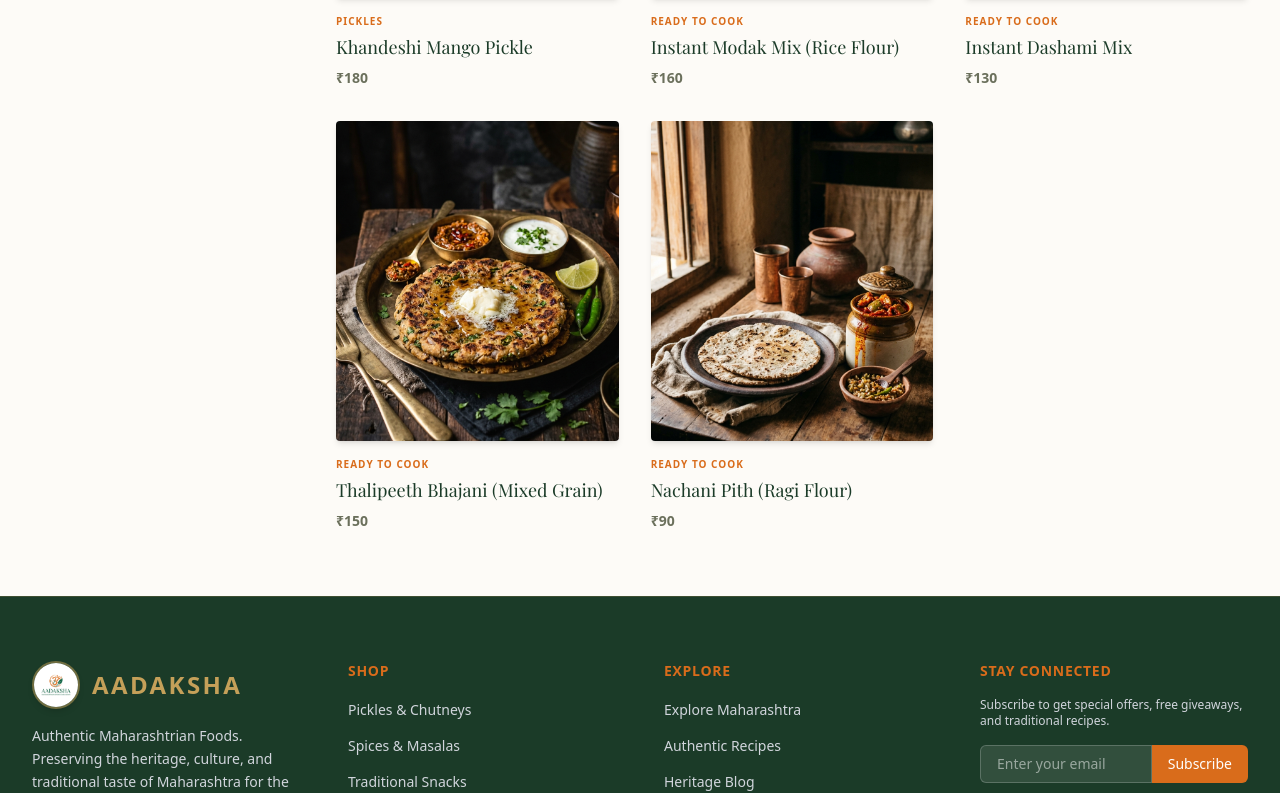
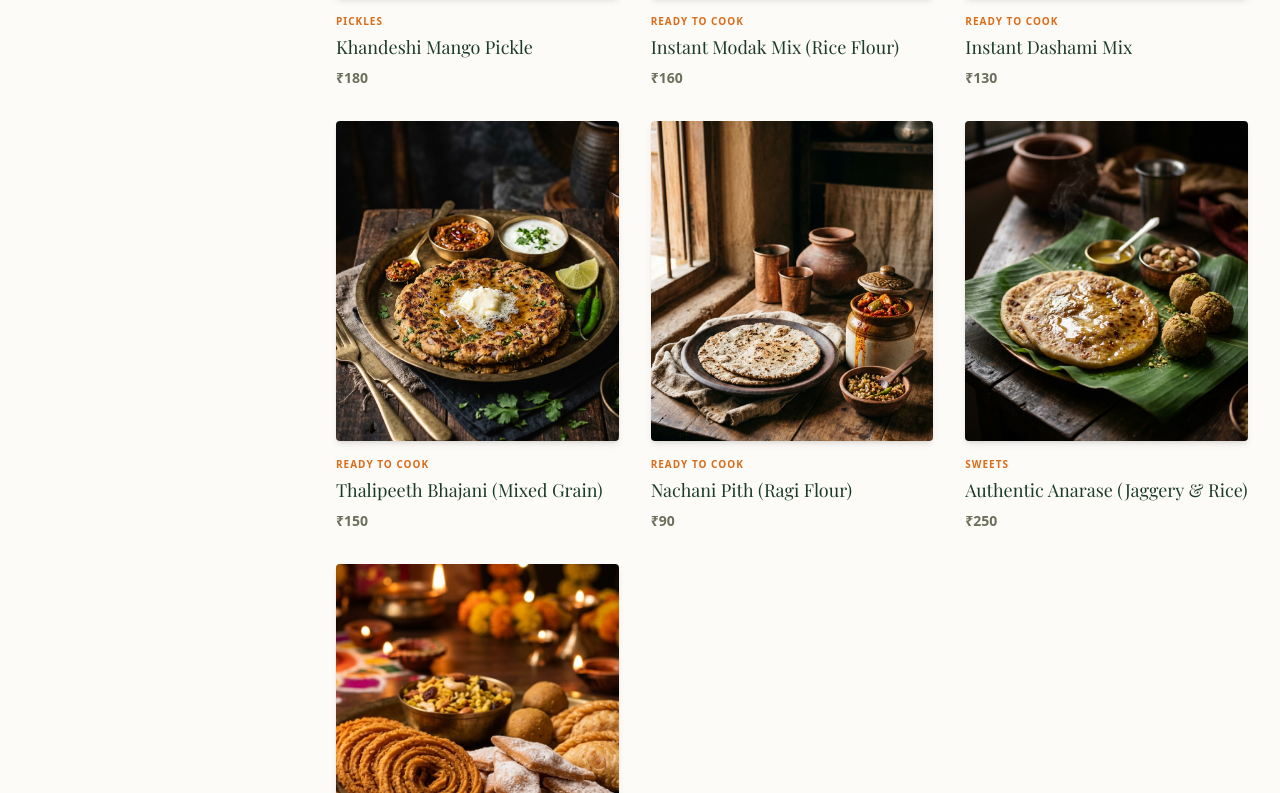
Before and after one commit to SandeepDTarge/aadaksha-store, a Next.js app: page /en/shop in a window 1280 px wide. Shown: the part 2187-2980 px from the top of the page. Built offline with nearby package versions, Linux system fonts and the light colour scheme; a web font is replaced by a local one.

Commit message:
Data: Add Anarase and Pudachi Karanji to the shop catalog

```diff
--- a/src/data/mockProducts.ts
+++ b/src/data/mockProducts.ts
@@ -18,4 +18,8 @@ export const mockProducts = [
   { id: 12, name: 'Instant Dashami Mix', category: 'Ready to Cook', price: 130, originalPrice: null, stock: 45, image: '/images/dashami_mix.jpg', status: 'In Stock', tag: 'Quick prep' },
   { id: 13, name: 'Thalipeeth Bhajani (Mixed Grain)', category: 'Ready to Cook', price: 150, originalPrice: null, stock: 55, image: '/images/thalipeeth.jpg', status: 'In Stock', tag: 'Nutritious' },
   { id: 14, name: 'Nachani Pith (Ragi Flour)', category: 'Ready to Cook', price: 90, originalPrice: null, stock: 100, image: '/images/essentials.jpg', status: 'In Stock', tag: 'High Fiber' },
+
+  // Traditional Sweets
+  { id: 15, name: 'Authentic Anarase (Jaggery & Rice)', category: 'Sweets', price: 250, originalPrice: 280, stock: 40, image: '/images/sweets_new.jpg', status: 'In Stock', tag: 'Diwali Special' },
+  { id: 16, name: 'Pudachi Karanji (Layered Sweet)', category: 'Sweets', price: 300, originalPrice: 350, stock: 35, image: '/images/festive.jpg', status: 'In Stock', tag: 'Diwali Special' },
 ];
```
